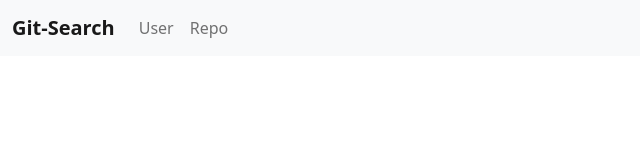
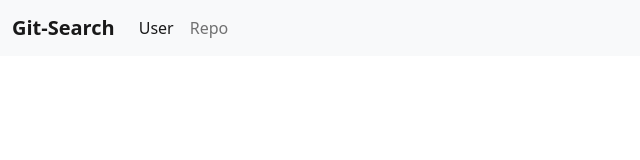
Before and after one commit to Kigunda-lilian/Github_search, an Angular app: page /user in a window 1280 px wide. Shown: the top 160 px of the page, without its empty margins (0-640 px from the left). Built offline with nearby package versions, Linux system fonts and the light colour scheme.

Commit message:
add app-nav tag in app component.ts

```diff
--- a/src/app/app.component.html
+++ b/src/app/app.component.html
@@ -1,5 +1,4 @@
 <app-nav>
 
     <app-nav></app-nav>
-    <router-outlet>
-    </router-outlet>
+    <router-outlet></router-outlet>
--- a/src/app/find-data.service.ts
+++ b/src/app/find-data.service.ts
@@ -39,11 +39,13 @@ let promise:any= new Promise<void>((resolve,rejects)=>{
   }
   )
   return promise
+
 })
 }
 
 constructor( private httpClient:HttpClient) {
 this.user=new User("","","","",new Date(),0,0,0)
+
 }
 
 
--- a/src/app/nav/nav.component.html
+++ b/src/app/nav/nav.component.html
@@ -7,11 +7,11 @@
         <div class="collapse navbar-collapse" id="navbarSupportedContent">
             <ul class="navbar-nav me-auto mb-2 mb-lg-0">
 
+
+                <a class="nav-link" routerLink="/user" routerLinkActive="active">User</a>
+
                 <li class="nav-item">
-                    <a class="nav-link" routerLink="/user" href="#">User</a>
-                </li>
-                <li class="nav-item">
-                    <a class="nav-link" routerLink="/repo" href="#">Repo</a>
+                    <a class="nav-link" routerLink="/repo" routerLinkActive="active">Repo</a>
                 </li>
 
 
```
